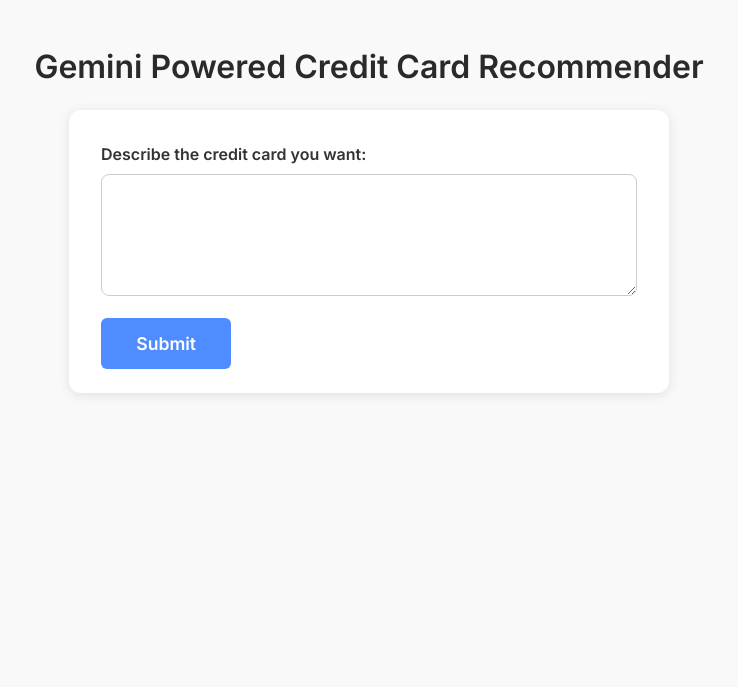
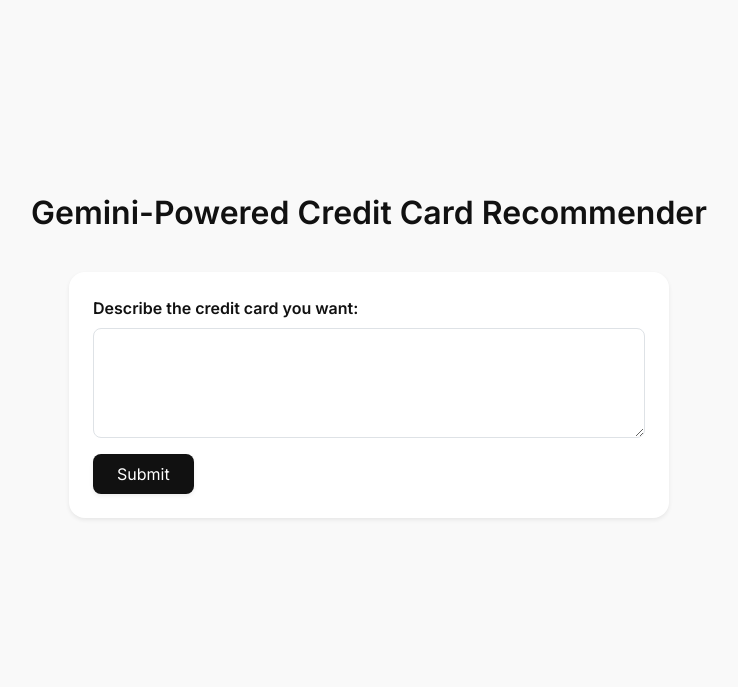
Before and after one commit to emeraldspruce/CardNest, a Flask app: page /gemini_rec in a window 1280 px wide. Shown: the part 56-743 px from the top of the page, without its empty margins (271-1009 px from the left). Run offline with Flask 3, Linux system fonts and the light colour scheme; some libraries are stand-ins or nearby versions.

Commit message:
Style gemini rec page, and style the gemini response

```diff
--- a/templates/gemini_rec.html
+++ b/templates/gemini_rec.html
@@ -13,11 +13,22 @@
 {% endblock %}
 
 {% block body %}
-<h1 style="font-size:2rem; font-weight:700; margin-bottom:1.5rem; color:#2a2a2a;">Gemini Powered Credit Card Recommender</h1>
-<form method="post" action="/gemini_rec" style="background:#fff; padding:2em 2em 1.5em 2em; border-radius:12px; box-shadow:0 2px 12px #e0e0e0; max-width:600px; margin:auto;">
-    <label for="description" style="font-weight:600; color:#333;">Describe the credit card you want:</label><br>
-    <textarea id="description" name="description" rows="4" cols="50" required style="width:100%; margin-top:0.5em; margin-bottom:1em; border-radius:8px; border:1px solid #ccc; padding:0.75em; font-size:1em;"></textarea><br>
-    <button type="submit" style="background:#4f8cff; color:#fff; border:none; border-radius:6px; padding:0.7em 2em; font-size:1.1em; font-weight:600; cursor:pointer; transition:background 0.2s;">Submit</button>
+<div class="container d-flex flex-column justify-content-center align-items-center" style="min-height: 80vh;">
+    <div class="text-center mb-4" data-aos="fade-up">
+        <h1 class="fw-bold mb-3" style="font-size: 2rem;">Gemini-Powered Credit Card Recommender</h1>
+    </div>
+
+    <form method="post" action="/gemini_rec"
+          class="bg-white p-4 rounded-4 shadow-sm w-100 mb-4"
+          style="max-width: 600px;" data-aos="fade-up">
+        <div class="mb-3">
+            <label for="description" class="form-label fw-semibold">Describe the credit card you want:</label>
+            <textarea id="description" name="description" rows="4" required
+                      class="form-control rounded-3" style="font-size: 1em;"></textarea>
+        </div>
+        <button type="submit" class="btn btn-dark rounded-3 px-4 py-2 shadow-sm">
+            Submit
+        </button>
     </form>
 
     {% if message %}
@@ -43,31 +54,59 @@
                 {% set url = line.split(':', 1)[1].strip() %}
             {% endif %}
         {% endfor %}
-    <div style="margin:2.5em auto 0 auto; max-width:600px;">
-        <div style="background:#f9fbff; border-radius:14px; box-shadow:0 2px 12px #e0e0e0; padding:2em 2em 1.5em 2em;">
-            <h2 style="margin-top:0; color:#2a2a2a; font-size:1.5em; font-weight:700;">Recommended Card</h2>
-            <div style="display:flex; flex-direction:column; gap:0.7em; font-size:1.1em;">
-                <div><span style="font-weight:600; color:#4f8cff;">Name:</span> {{ name }}</div>
-                <div><span style="font-weight:600; color:#4f8cff;">Issuer:</span> {{ issuer }}</div>
-                <div><span style="font-weight:600; color:#4f8cff;">Annual Fee:</span> {{ annual_fee }}</div>
-                {% if rewards_type %}<div><span style="font-weight:600; color:#4f8cff;">Rewards Type:</span> {{ rewards_type }}</div>{% endif %}
-                {% if rewards %}<div><span style="font-weight:600; color:#4f8cff;">Rewards:</span> {{ rewards }}</div>{% endif %}
-                {% if welcome_bonus %}<div><span style="font-weight:600; color:#4f8cff;">Welcome Bonus:</span> {{ welcome_bonus }}</div>{% endif %}
+
+        <div class="bg-white rounded-4 shadow-sm p-4 mt-5 w-100" style="max-width: 600px;" data-aos="fade-up">
+  <h2 class="fw-bold mb-3 fs-4">Recommended Card</h2>
+  <div class="d-flex flex-column gap-2 fs-6 text-secondary">
+    <div>
+      <span class="fw-semibold text-dark">Name:</span>
+      <span class="text-body">{{ name }}</span>
+    </div>
+    <div>
+      <span class="fw-semibold text-dark">Issuer:</span>
+      <span class="text-body">{{ issuer }}</span>
+    </div>
+    <div>
+      <span class="fw-semibold text-dark">Annual Fee:</span>
+      <span class="text-body">{{ annual_fee }}</span>
+    </div>
+    {% if rewards_type %}
+      <div>
+        <span class="fw-semibold text-dark">Rewards Type:</span>
+        <span class="text-body">{{ rewards_type }}</span>
+      </div>
+    {% endif %}
+    {% if rewards %}
+      <div>
+        <span class="fw-semibold text-dark">Rewards:</span>
+        <span class="text-body">{{ rewards }}</span>
+      </div>
+    {% endif %}
+    {% if welcome_bonus %}
+      <div>
+        <span class="fw-semibold text-dark">Welcome Bonus:</span>
+        <span class="text-body">{{ welcome_bonus }}</span>
+      </div>
+    {% endif %}
     {% if features %}
-                    <div><span style="font-weight:600; color:#4f8cff;">Features:</span>
-                        <ul style="margin:0.5em 0 0 1.5em;">
+      <div>
+        <span class="fw-semibold text-dark">Features:</span>
+        <ul class="mt-2 mb-0 ps-3">
           {% for feature in features %}
-                            <li>{{ feature }}</li>
+            <li class="text-body">{{ feature }}</li>
           {% endfor %}
         </ul>
       </div>
     {% endif %}
     {% if url %}
-                    <div><a href="{{ url }}" target="_blank" style="color:#4f8cff; font-weight:600; text-decoration:underline;">More info</a></div>
+      <div>
+        <a href="{{ url }}" target="_blank" class="btn btn-outline-primary mt-3 px-3 py-2 rounded-3">
+          More Info
+        </a>
+      </div>
     {% endif %}
   </div>
 </div>
+    {% endif %}
 </div>
-{% endif %}
-
 {% endblock %}
```
Lines whose indentation alone changed are shown as unchanged.
